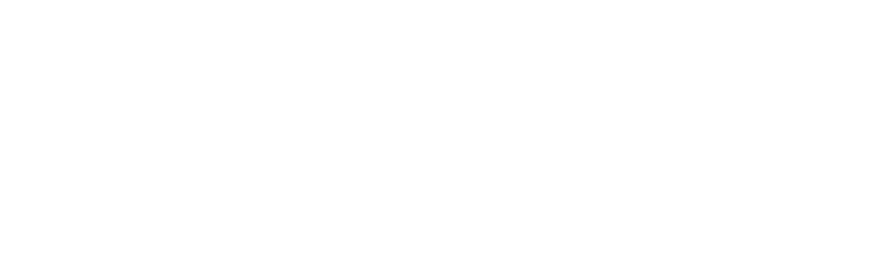
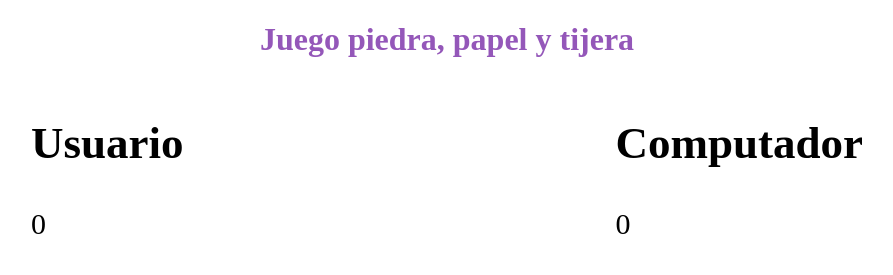
Before and after one commit to Daniel-1204/Juego-PiedraPapelTijera, a plain HTML site: page index.html in a window 1280 px wide. Shown: the whole page, without its empty margins (193-1086 px from the left). Drawn offline with Linux system fonts and the light colour scheme.

Commit message:
Ajustando colores

```diff
--- /dev/null
+++ b/estilos.css
@@ -0,0 +1,10 @@
+h1{
+    color: rgb(148, 87, 185);
+    text-align: center;
+}
+
+.Puntajes{
+    font-size: 30px;
+    display: flex;
+    justify-content: space-around;
+}
--- a/index.html
+++ b/index.html
@@ -3,9 +3,22 @@
 <head>
     <meta charset="UTF-8">
     <meta name="viewport" content="width=device-width, initial-scale=1.0">
-    <title>Document</title>
+    <title>Juego</title>
+    <link rel="stylesheet" href="estilos.css">
 </head>
 <body>
-
+    <h1>Juego piedra, papel y tijera</h1>
+    <section class="principal">
+        <div class="Puntajes">
+            <div class="puntaje-usuario">
+                <h2>Usuario</h2>
+                <p>0</p>
+                </div>
+            <div class="puntaje-usuario">
+                <h2>Computador</h2>
+                <p>0</p>
+            </div>
+        </div>
+    </section>
 </body>
 </html>
```
